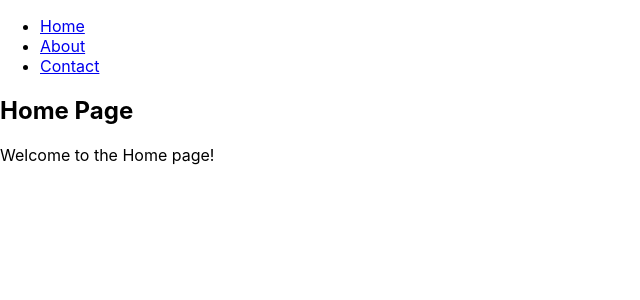
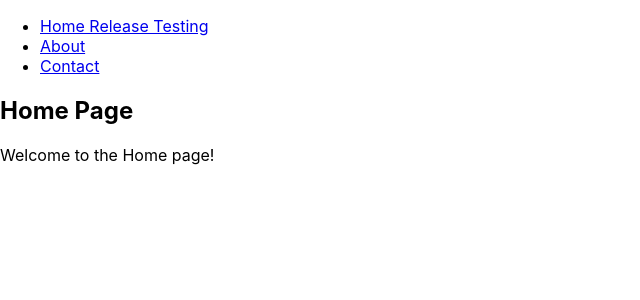
Before and after one commit to vtyugan/ollir-organics, a React (Create React App) app: page / in a window 1280 px wide. Shown: the top 300 px of the page, without its empty margins (0-640 px from the left). Built offline with nearby package versions, Linux system fonts and the light colour scheme.

Commit message:
'release'

```diff
--- a/src/Home/index.js
+++ b/src/Home/index.js
@@ -9,7 +9,7 @@ function App() {
     <div>
       <nav>
         <ul>
-          <li><Link to="/">Home</Link></li>
+          <li><Link to="/">Home Release Testing</Link></li>
           <li><Link to="/about">About</Link></li>
           <li><Link to="/contact">Contact</Link></li>
         </ul>
```
